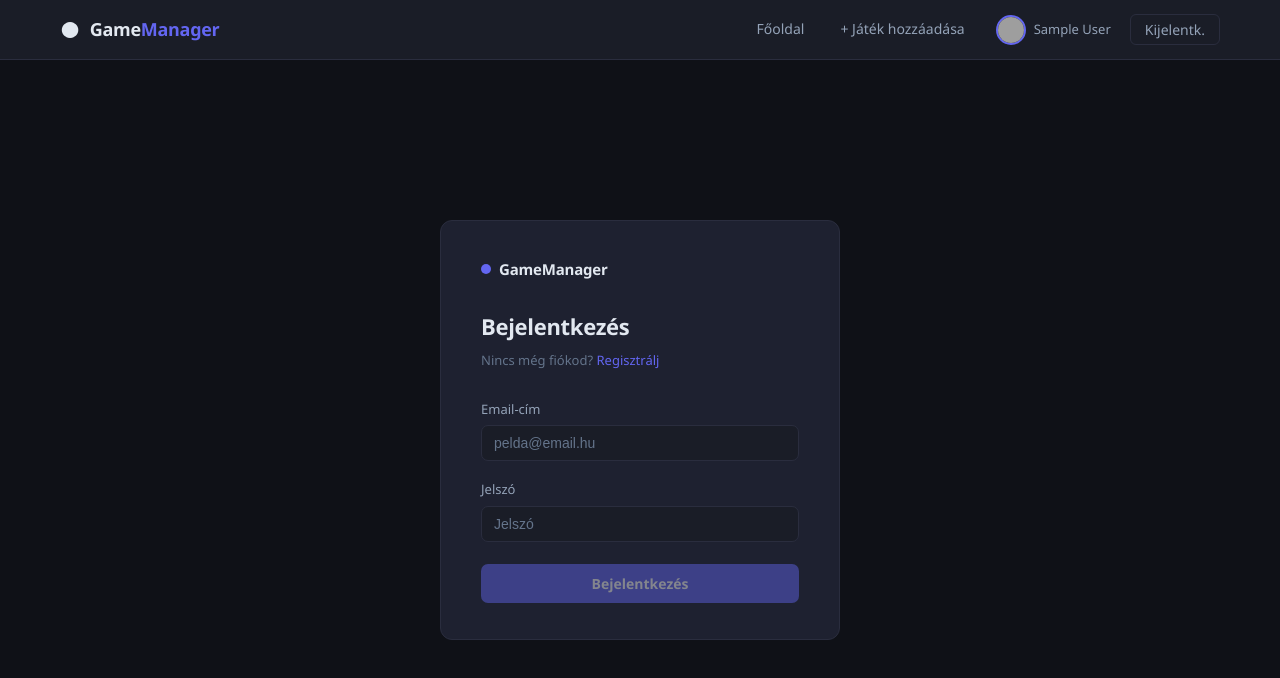
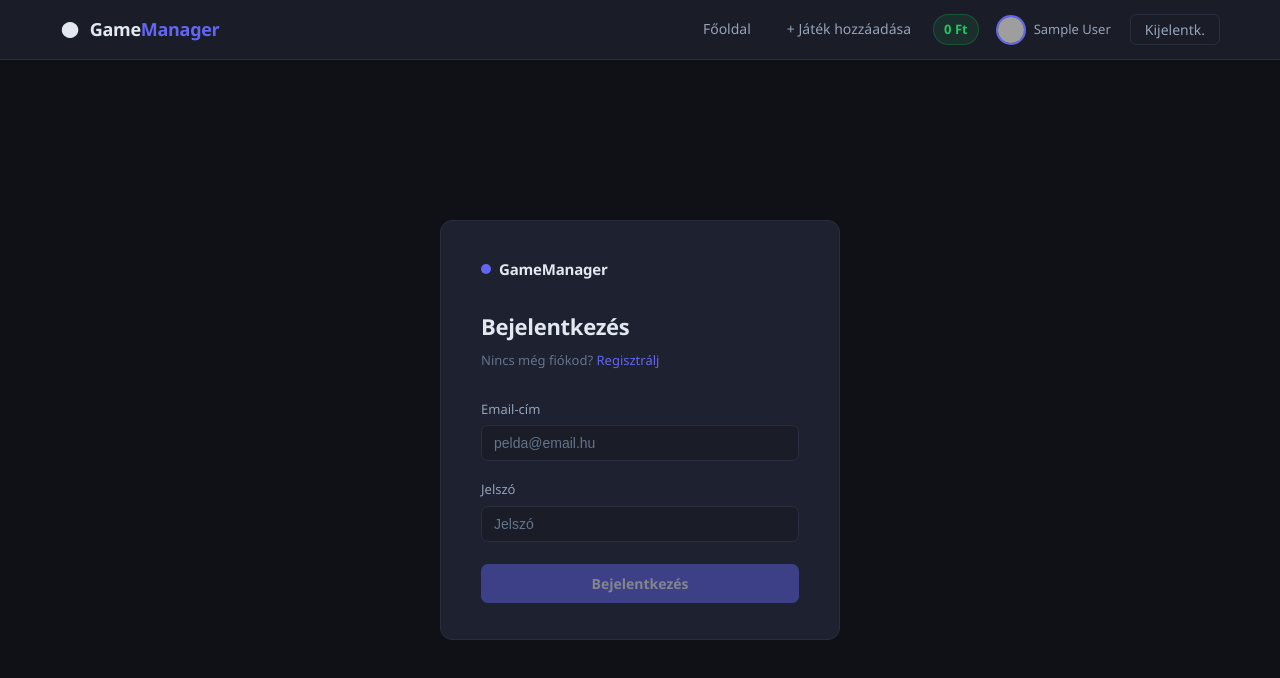
Before and after one commit to Adrian061022/game-manager, an Angular app in the folder game-manager-frontend/: page /login in a window 1280 px wide. Shown: the top 678 px of the page. Built offline with nearby package versions, Linux system fonts and the light colour scheme; sample sign-in values are in the browser's storage; grey boxes are pictures that could not be loaded.

Commit message:
pénz megjelenése a navigávciós menünél, pénzösszeg hozzáadási hiba javítása (már több mint 10ezret lehet hozzáadni)

```diff
--- a/game-manager-frontend/src/app/components/navbar/navbar.css
+++ b/game-manager-frontend/src/app/components/navbar/navbar.css
@@ -136,3 +136,15 @@
   overflow: hidden;
   text-overflow: ellipsis;
 }
+
+/* ── Balance chip ────────────────────── */
+.nav-balance {
+  font-size: 13px;
+  font-weight: 700;
+  color: var(--success);
+  background-color: rgba(34, 197, 94, 0.1);
+  border: 1px solid rgba(34, 197, 94, 0.25);
+  padding: 4px 10px;
+  border-radius: 20px;
+  white-space: nowrap;
+}
--- a/game-manager-frontend/src/app/components/navbar/navbar.html
+++ b/game-manager-frontend/src/app/components/navbar/navbar.html
@@ -16,6 +16,7 @@
         <a *ngIf="authService.isAdmin" routerLink="/admin/game/new" routerLinkActive="active" class="nav-link">
           + Játék hozzáadása
         </a>
+        <span class="nav-balance" title="Egyenleg">{{ (authService.currentUserValue?.balance ?? 0) | number:'1.0-0' }} Ft</span>
         <a routerLink="/profile" class="nav-avatar" title="Profilom">
           <img [src]="getAvatarUrl()" [alt]="authService.currentUserValue?.name" class="nav-avatar-img" />
           <span class="nav-username">{{ authService.currentUserValue?.name }}</span>
```
